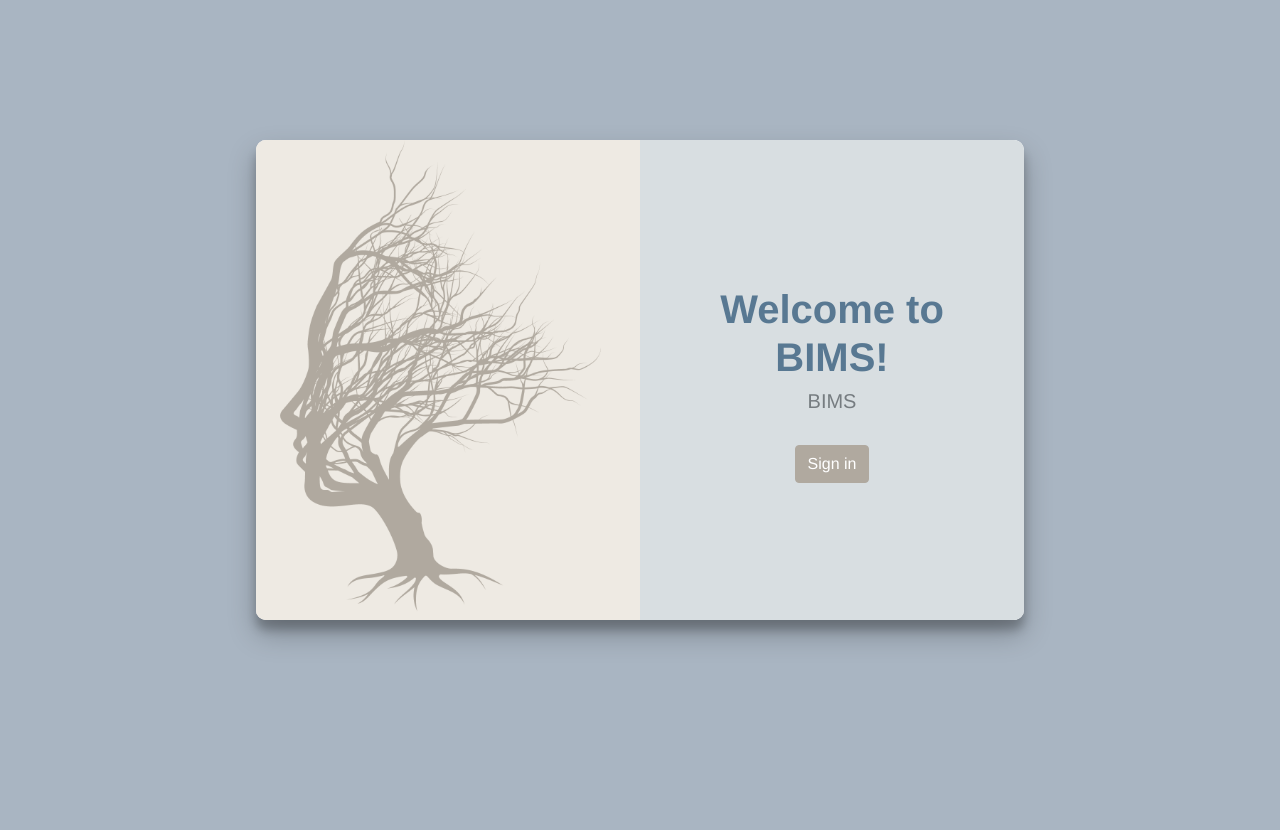
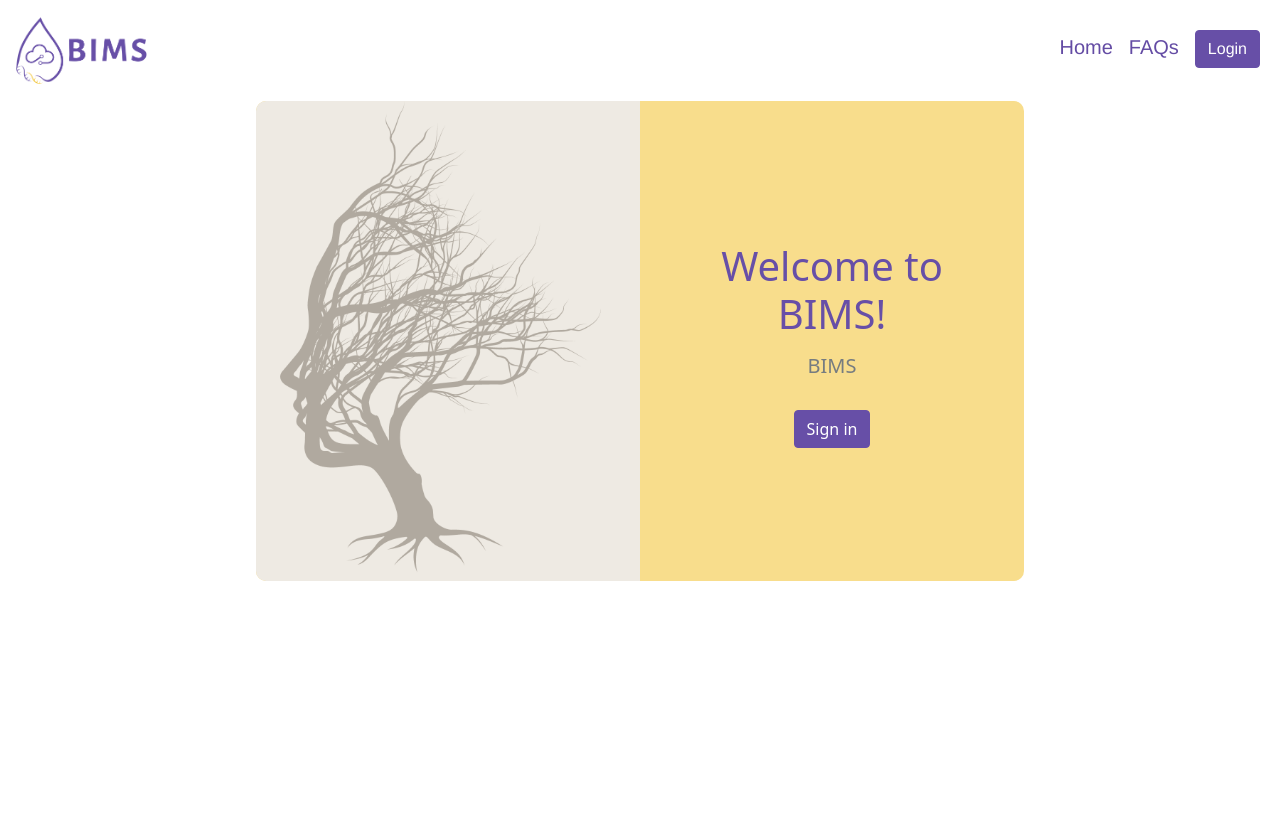
Before and after one commit to aaeiklllm/BIMS, a Django app: page /accounts/loginpage in a window 1280 px wide. After the commit the page ends 581 px from the top, so only its background shows below. Run offline with Django 3.2, Linux system fonts and the light colour scheme; parts of the project's set-up code (start-up, migrations or seed data) failed here and were passed over; some libraries are stand-ins or nearby versions.

Commit message:
ui changes

```diff
--- a/Hackfest/settings.py
+++ b/Hackfest/settings.py
@@ -73,7 +73,7 @@ DATABASES = {
         'ENGINE': 'django.db.backends.postgresql',
         'NAME': 'bims',        # DB_DATABASE
         'USER': 'postgres',         # DB_USERNAME
-        'PASSWORD': '0143', # DB_PASSWORD
+        'PASSWORD': 'admin123', # DB_PASSWORD
         'HOST': '127.0.0.1',        # DB_HOST
         'PORT': '5432',             # DB_PORT
     }
--- a/templates/index.html
+++ b/templates/index.html
@@ -1,16 +1,13 @@
-<!DOCTYPE html>
-<html lang="en">
-{%load static%}
-{% block title %} <title>Sign In</title>{% endblock %}
+{% extends "base.html" %}
+{% load static %}
+{% block content %}
+<title>Sign In</title>
 <head>
-    <meta charset="UTF-8">
-    <meta http-equiv="X-UA-Compatible" content="IE=edge">
-    <meta name="viewport" content="width=device-width, initial-scale=1.0">
-    <title>Document</title>
 	<link href="https://cdn.jsdelivr.net/npm/bootstrap@5.1.3/dist/css/bootstrap.min.css" rel="stylesheet" integrity="sha384-1BmE4kWBq78iYhFldvKuhfTAU6auU8tT94WrHftjDbrCEXSU1oBoqyl2QvZ6jIW3" crossorigin="anonymous">
+	<link rel="stylesheet" href="https://cdnjs.cloudflare.com/ajax/libs/font-awesome/5.9.0/css/all.css">
+	<link rel="stylesheet" href="https://cdnjs.cloudflare.com/ajax/libs/font-awesome/4.7.0/css/font-awesome.min.css">
  <style>
  @import url('https://fonts.googleapis.com/css?family=Montserrat:400,800');
-
 
  .info-msg,
     .success-msg,
@@ -31,52 +28,61 @@
       background-color: #FFBABA;
     }
 
-* {
-	box-sizing: border-box;
+    .zoomOut {
+      transition: transform .2s;
     }
 
-body {
-	background: #A9B5C2;
+    .zoomOut:hover {
+      transform: scale(1.2);
+    }
+
+    .circle-shape {
+      flex-shrink: 0;
+      padding: 0;
+      width: 85px;
+      height: 85px;
+      line-height: 64px;
+      border-radius: 50%;
+      text-align: center;
+      font-size: 32px;
+    }
+
+    .bg-accent {
+      background-color: #16a085 !important;
+    }
+
+    #one {
+      margin-top: -3rem !important;
+    }
+
+    #button1 {
+      background-color: #16a085;
+      border-color: #16a085;
+    }
+
+    .page-hero {
       display: flex;
       justify-content: center;
       align-items: center;
-	flex-direction: column;
-	font-family: 'Helvetica', sans-serif;
-	height: 100vh;
-	margin: -20px 0 50px;
+      min-height: 75vh;
     }
 
-h1 {
-	font-weight: bold;
-	margin: 0;
-}
-
-h2 {
+    .container-home {
+      width: 100%;
       text-align: center;
     }
 
-p {
-	font-size: 14px;
-	font-weight: 100;
-	line-height: 20px;
-	letter-spacing: 0.5px;
-	margin: 20px 0 30px;
-}
-
-span {
-	font-size: 12px;
-}
-
-a {
-	color: #333;
-	font-size: 14px;
-	text-decoration: none;
-	margin: 15px 0;
+html, body {
+      margin: 0;
+      padding: 0;
+      height: 100%;
+      width: 100%;
+      color: #644ca4;
     }
 
 .btn-primary {
-	background-color: #B0A99F !important;
-	border-color: #B0A99F !important;
+	background-color: #674FA7 !important;
+	border-color: #674FA7 !important;
 	color: #FFFFFF;
 	transition: transform 80ms ease-in;
 }
@@ -95,7 +101,7 @@ button.ghost {
 }
 
 form {
-	background-color: #EEEAE3;
+	background-color: #eeeeee;
 	display: flex;
 	align-items: center;
 	justify-content: center;
@@ -106,7 +112,7 @@ form {
 }
 
 input {
-	background-color: #eee;
+	background-color: #ffffff;
 	border: none;
 	padding: 12px 15px;
 	margin: 8px 0;
@@ -116,8 +122,6 @@ input {
 .container {
 	background-color: #fff;
 	border-radius: 10px;
-  	box-shadow: 0 14px 28px rgba(0,0,0,0.25),
-			0 10px 10px rgba(0,0,0,0.22);
 	position: relative;
 	overflow: hidden;
 	width: 768px;
@@ -130,14 +134,14 @@ input {
 	top: 0;
 	height: 100%;
 	transition: all 0.6s ease-in-out;
-	background-color: #EEEAE3 !important;
+	background-color: #F8DD8C !important;
 }
 
 .sign-in-container {
 	left: 0;
 	width: 50%;
 	z-index: 2;
-	background-color: #EEEAE3 !important;
+	background-color: #F8DD8C !important;
 }
 
 .container.right-panel-active .sign-in-container {
@@ -149,7 +153,7 @@ input {
 	width: 50%;
 	opacity: 0;
 	z-index: 1;
-	background-color: #EEEAE3 !important;
+	background-color: #F2EDFC !important;
 }
 
 .container.right-panel-active .sign-up-container {
@@ -187,13 +191,13 @@ input {
 }
 
 .overlay {
-	background: #D8DEE1;
-	background: -webkit-linear-gradient(to right, #D8DEE1, #D8DEE1);
-	background: linear-gradient(to right, #D8DEE1, #D8DEE1);
+	background: #F8DD8C;
+	background: -webkit-linear-gradient(to right, #F8DD8C, #F8DD8C);
+	background: linear-gradient(to right, #F8DD8C, #F8DD8C);
 	background-repeat: no-repeat;
 	background-size: cover;
 	background-position: 0 0;
-	color: #587892;
+	color: #674FA7;
 	position: relative;
 	left: -100%;
 	height: 100%;
@@ -244,7 +248,7 @@ input {
 
 
 .social-container a {
-	border: 1px solid #EEEAE3;
+	border: 1px solid #F2EDFC;
 	border-radius: 50%;
 	display: inline-flex;
 	justify-content: center;
@@ -311,12 +315,12 @@ footer a {
 
       <form action="loginpage" method="post">
         {% csrf_token %}
-        <h1 style="color: #587892;">Sign in</h1>
+        <h1 style="color: #674FA7;">Login</h1>
 
         <input type='text' placeholder="Username" name='eml'>
         <input type="password" placeholder="Password" name='pwd'  />
-        <!-- <a href="forgot">Forgot your password?</a> -->
-        <button class="btn btn-primary">Sign In</button>
+        <u>Forgot Password?</u>
+        <button class="btn btn-primary">LOGIN</button>
 
       </form>
       {% csrf_token %}
@@ -369,4 +373,4 @@ signInButton.addEventListener('click', () => {
 
 </script>
 <script src="https://cdn.jsdelivr.net/npm/bootstrap@5.1.3/dist/js/bootstrap.bundle.min.js" integrity="sha384-ka7Sk0Gln4gmtz2MlQnikT1wXgYsOg+OMhuP+IlRH9sENBO0LRn5q+8nbTov4+1p" crossorigin="anonymous"></script>
-</html>
+{% endblock %}
```
Also changed, not shown: templates/ragister.html (+65 -50 lines). Lines whose indentation alone changed are shown as unchanged.
